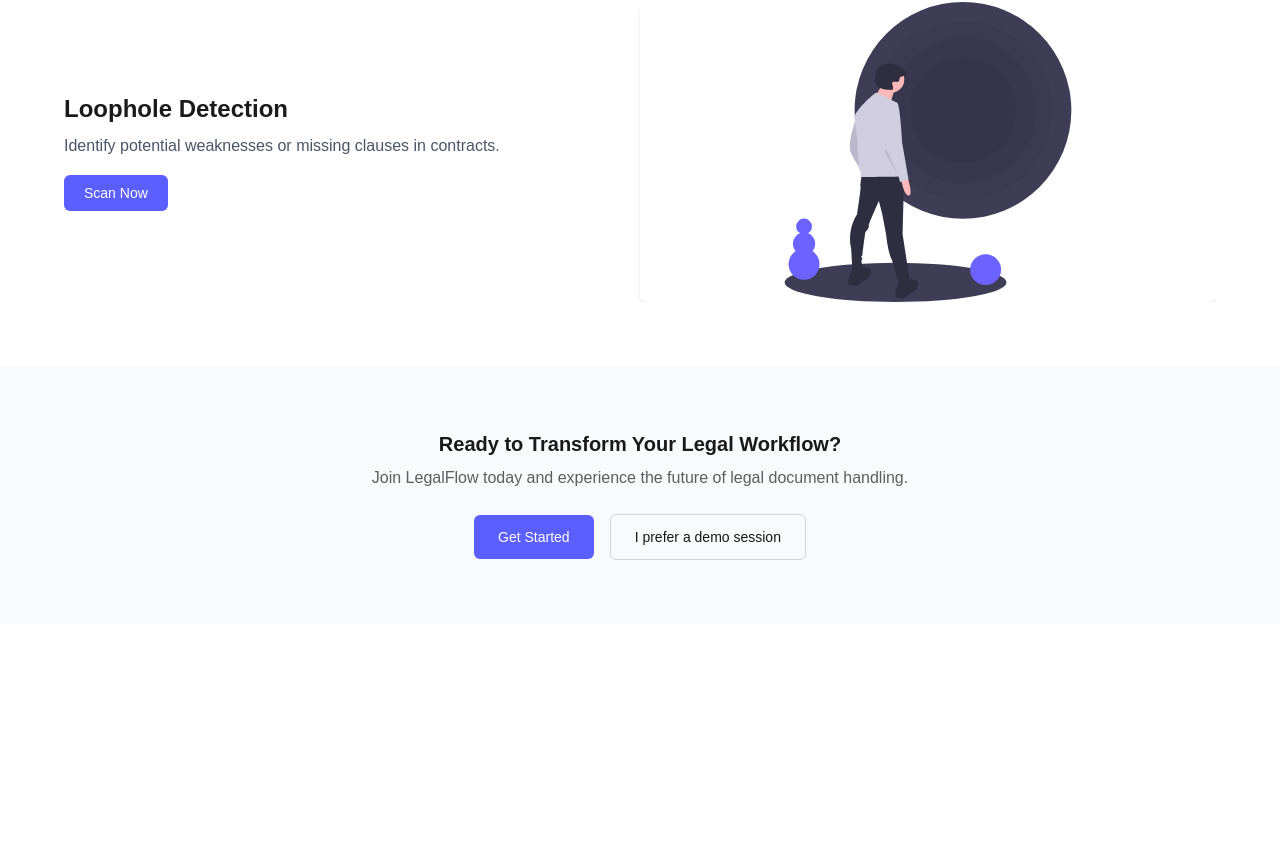
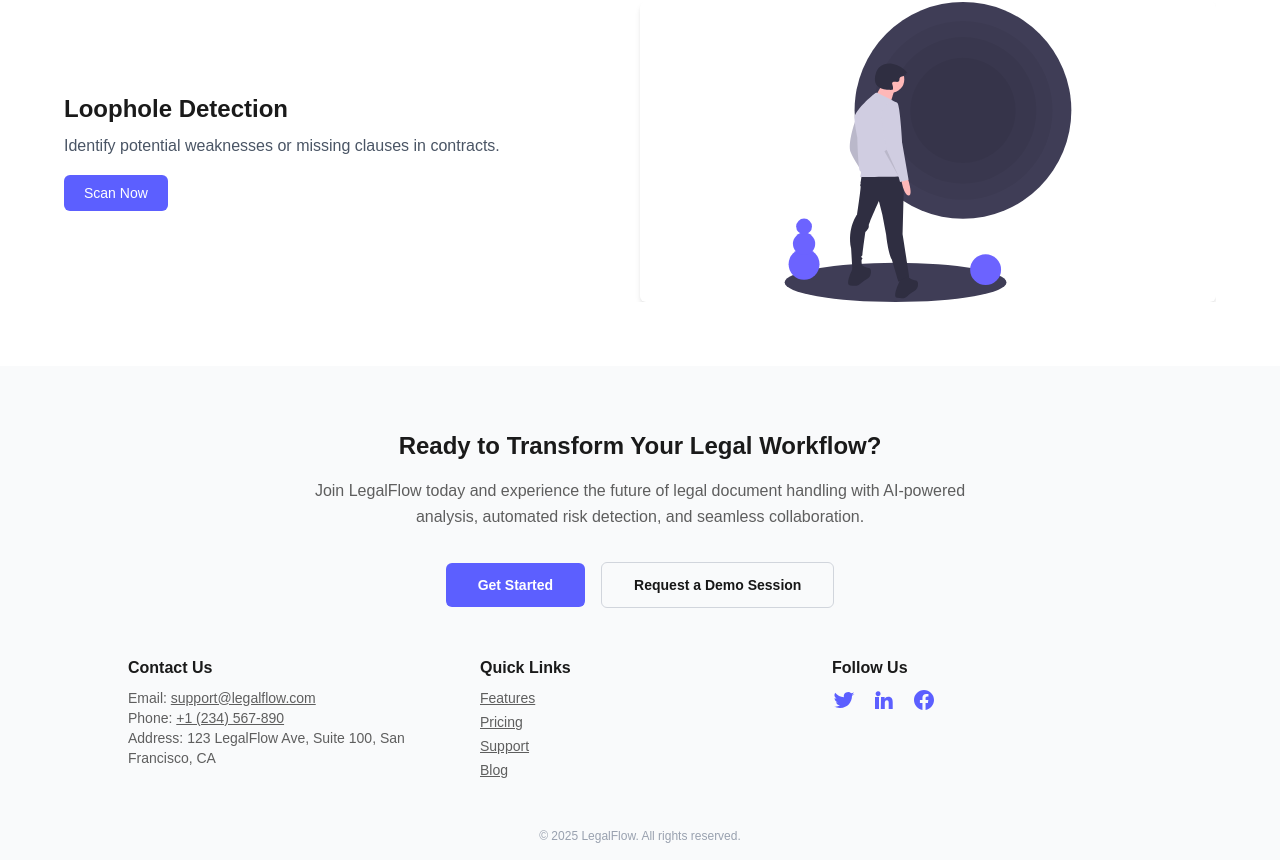
Before and after one commit to Shaswati2005/hackv, a Next.js app: page / in a window 1280 px wide. Shown: the part 1937-2797 px from the top of the page. Before the commit the page ends 2561 px from the top, so only its background shows below. Built offline with nearby package versions, Linux system fonts and the light colour scheme.

Commit message:
minor changes

```diff
--- a/app/dashboard/page.tsx
+++ b/app/dashboard/page.tsx
@@ -60,28 +60,28 @@ export default function DashboardPage() {
             title="Document Analysis"
             description="Analyze legal documents for structure, terms, and risks."
             buttonText="Start Analysis"
-            href="#"
+            href="/explanation"
           />
           <FeatureCard
             icon="📘"
             title="Clause Explanations"
             description="Understand and compare legal clauses instantly."
             buttonText="Explain Clause"
-            href="#"
+            href="/explanation"
           />
           <FeatureCard
             icon="🕳️"
             title="Loophole Detection"
             description="Find weak points to avoid legal risks."
             buttonText="Detect Loopholes"
-            href="#"
+            href="/explanation"
           />
           <FeatureCard
             icon="📝"
             title="Drafting Assistance"
             description="Create or modify documents with AI."
             buttonText="Start Drafting"
-            href="#"
+            href="/drtemp"
           />
         </section>
 
--- a/app/page.tsx
+++ b/app/page.tsx
@@ -6,28 +6,25 @@ const features = [
     title: "Document Analysis",
     desc: "Quickly understand documents with AI-powered insights.",
     img: "/docanalysis.svg",
-    buttons: [{ text: "Try Now", href: "#" }],
+    buttons: [{ text: "Try Now", href: "/explanation" }],
   },
   {
     title: "Clause Explanations",
     desc: "Get simplified explanations of complex legal clauses.",
     img: "/clauseexplanation.svg",
-    buttons: [
-      { text: "Try Now", href: "#" },
-      { text: "Learn More", href: "#" },
-    ],
+    buttons: [{ text: "Try Now", href: "/explanation" }],
   },
   {
     title: "Drafting of Documents",
     desc: "Generate accurate legal drafts tailored to your needs.",
     img: "/drafting.svg",
-    buttons: [{ text: "Generate Draft", href: "#" }],
+    buttons: [{ text: "Generate Draft", href: "/drtemp" }],
   },
   {
     title: "Loophole Detection",
     desc: "Identify potential weaknesses or missing clauses in contracts.",
     img: "loophole.svg",
-    buttons: [{ text: "Scan Now", href: "#" }],
+    buttons: [{ text: "Scan Now", href: "/explanation" }],
   },
 ];
 
@@ -62,7 +59,7 @@ export default function Home() {
 
       <section className="py-16 z-0 px-4 md:px-8 lg:px-16 bg-white">
         <h2 className="text-3xl font-semibold text-center mb-4 text-[#1a1a1a]">
-          Features Section
+          Features
         </h2>
         <p className="text-center text-[#5e5e5e] max-w-xl mx-auto mb-12">
           Explore how our powerful modules simplify legal workflows with
@@ -110,28 +107,135 @@ export default function Home() {
         </div>
       </section>
 
-      <section className="py-16 bg-gray-50 text-center px-4 md:px-8 lg:px-16">
-        <h3 className="text-xl font-semibold mb-2 text-[#1a1a1a]">
+      <section className="py-16 bg-gray-50 text-center px-6 md:px-12 lg:px-24">
+        <h3 className="text-2xl font-semibold mb-4 text-[#1a1a1a]">
           Ready to Transform Your Legal Workflow?
         </h3>
-        <p className="text-[#5e5e5e] mb-6">
+        <p className="max-w-2xl mx-auto text-[#5e5e5e] mb-8 text-base leading-relaxed">
           Join LegalFlow today and experience the future of legal document
-          handling.
+          handling with AI-powered analysis, automated risk detection, and
+          seamless collaboration.
         </p>
-        <div className="space-x-4">
+
+        <div className="flex flex-col md:flex-row justify-center items-center gap-4 mb-12">
           <Link
             href="#"
-            className="inline-block px-6 py-3 bg-[#5c5fff] text-white rounded-md hover:bg-[#4d4de0] text-sm font-medium"
+            className="inline-block px-8 py-3 bg-[#5c5fff] text-white rounded-md hover:bg-[#4d4de0] text-sm font-semibold transition-colors duration-300"
           >
             Get Started
           </Link>
           <Link
             href="#"
-            className="inline-block px-6 py-3 border border-gray-300 rounded-md hover:border-[#5c5fff] text-sm font-medium"
+            className="inline-block px-8 py-3 border border-gray-300 rounded-md hover:border-[#5c5fff] text-sm font-semibold transition-colors duration-300"
           >
-            I prefer a demo session
+            Request a Demo Session
           </Link>
         </div>
+
+        <div className="max-w-5xl mx-auto grid grid-cols-1 sm:grid-cols-3 gap-8 text-left">
+          <div>
+            <h4 className="font-semibold text-[#1a1a1a] mb-2">Contact Us</h4>
+            <p className="text-[#5e5e5e] text-sm">
+              Email:{" "}
+              <a
+                href="mailto:support@legalflow.com"
+                className="underline hover:text-[#5c5fff]"
+              >
+                support@legalflow.com
+              </a>
+            </p>
+            <p className="text-[#5e5e5e] text-sm">
+              Phone:{" "}
+              <a
+                href="tel:+1234567890"
+                className="underline hover:text-[#5c5fff]"
+              >
+                +1 (234) 567-890
+              </a>
+            </p>
+            <p className="text-[#5e5e5e] text-sm">
+              Address: 123 LegalFlow Ave, Suite 100, San Francisco, CA
+            </p>
+          </div>
+
+          <div>
+            <h4 className="font-semibold text-[#1a1a1a] mb-2">Quick Links</h4>
+            <ul className="space-y-1 text-[#5e5e5e] text-sm">
+              <li>
+                <Link href="#" className="hover:text-[#5c5fff] underline">
+                  Features
+                </Link>
+              </li>
+              <li>
+                <Link href="#" className="hover:text-[#5c5fff] underline">
+                  Pricing
+                </Link>
+              </li>
+              <li>
+                <Link href="#" className="hover:text-[#5c5fff] underline">
+                  Support
+                </Link>
+              </li>
+              <li>
+                <Link href="#" className="hover:text-[#5c5fff] underline">
+                  Blog
+                </Link>
+              </li>
+            </ul>
+          </div>
+
+          <div>
+            <h4 className="font-semibold text-[#1a1a1a] mb-2">Follow Us</h4>
+            <div className="flex gap-4 mt-1">
+              <Link
+                href="#"
+                aria-label="Twitter"
+                className="text-[#5c5fff] hover:text-[#4d4de0] transition-colors"
+              >
+                <svg
+                  xmlns="http://www.w3.org/2000/svg"
+                  className="h-6 w-6"
+                  fill="currentColor"
+                  viewBox="0 0 24 24"
+                >
+                  <path d="M22.46 6c-.77.35-1.6.59-2.46.69a4.28 4.28 0 0 0 1.88-2.37 8.52 8.52 0 0 1-2.7 1.03 4.25 4.25 0 0 0-7.25 3.87 12.06 12.06 0 0 1-8.76-4.44 4.26 4.26 0 0 0 1.32 5.68 4.22 4.22 0 0 1-1.93-.53v.05a4.25 4.25 0 0 0 3.41 4.17 4.28 4.28 0 0 1-1.92.07 4.26 4.26 0 0 0 3.97 2.96A8.53 8.53 0 0 1 2 18.57 12.03 12.03 0 0 0 8.29 20c7.55 0 11.68-6.26 11.68-11.68 0-.18-.01-.35-.02-.53A8.36 8.36 0 0 0 22.46 6z" />
+                </svg>
+              </Link>
+              <Link
+                href="#"
+                aria-label="LinkedIn"
+                className="text-[#5c5fff] hover:text-[#4d4de0] transition-colors"
+              >
+                <svg
+                  xmlns="http://www.w3.org/2000/svg"
+                  className="h-6 w-6"
+                  fill="currentColor"
+                  viewBox="0 0 24 24"
+                >
+                  <path d="M4.98 3.5A2.5 2.5 0 1 1 5 8a2.5 2.5 0 0 1-.02-4.5zM3 9h4v12H3zM9 9h3.6v1.8h.05a3.95 3.95 0 0 1 3.55-1.95c3.8 0 4.5 2.5 4.5 5.7V21h-4v-5.7c0-1.3-.03-3-1.8-3-1.8 0-2.1 1.4-2.1 2.9V21h-4z" />
+                </svg>
+              </Link>
+              <Link
+                href="#"
+                aria-label="Facebook"
+                className="text-[#5c5fff] hover:text-[#4d4de0] transition-colors"
+              >
+                <svg
+                  xmlns="http://www.w3.org/2000/svg"
+                  className="h-6 w-6"
+                  fill="currentColor"
+                  viewBox="0 0 24 24"
+                >
+                  <path d="M22 12c0-5.52-4.48-10-10-10S2 6.48 2 12c0 4.99 3.66 9.13 8.44 9.88v-6.99h-2.54v-2.89h2.54v-2.2c0-2.5 1.49-3.89 3.77-3.89 1.09 0 2.23.2 2.23.2v2.45h-1.25c-1.23 0-1.61.77-1.61 1.56v1.88h2.74l-.44 2.89h-2.3v6.99C18.34 21.13 22 16.99 22 12z" />
+                </svg>
+              </Link>
+            </div>
+          </div>
+        </div>
+
+        <p className="mt-12 text-xs text-gray-400">
+          &copy; 2025 LegalFlow. All rights reserved.
+        </p>
       </section>
     </>
   );
--- a/components/Navbar.tsx
+++ b/components/Navbar.tsx
@@ -29,7 +29,7 @@ const Navbar = () => {
           {menuItems.map((item) => (
             <Link
               key={item}
-              href="#"
+              href={item === "Home" ? "/" : "/support"}
               onClick={() => setActiveItem(item)}
               className={`
                 relative pb-1
```
Also changed, not shown: app/explanation/[document]/page.tsx (renamed from app/analysis/page.tsx).
